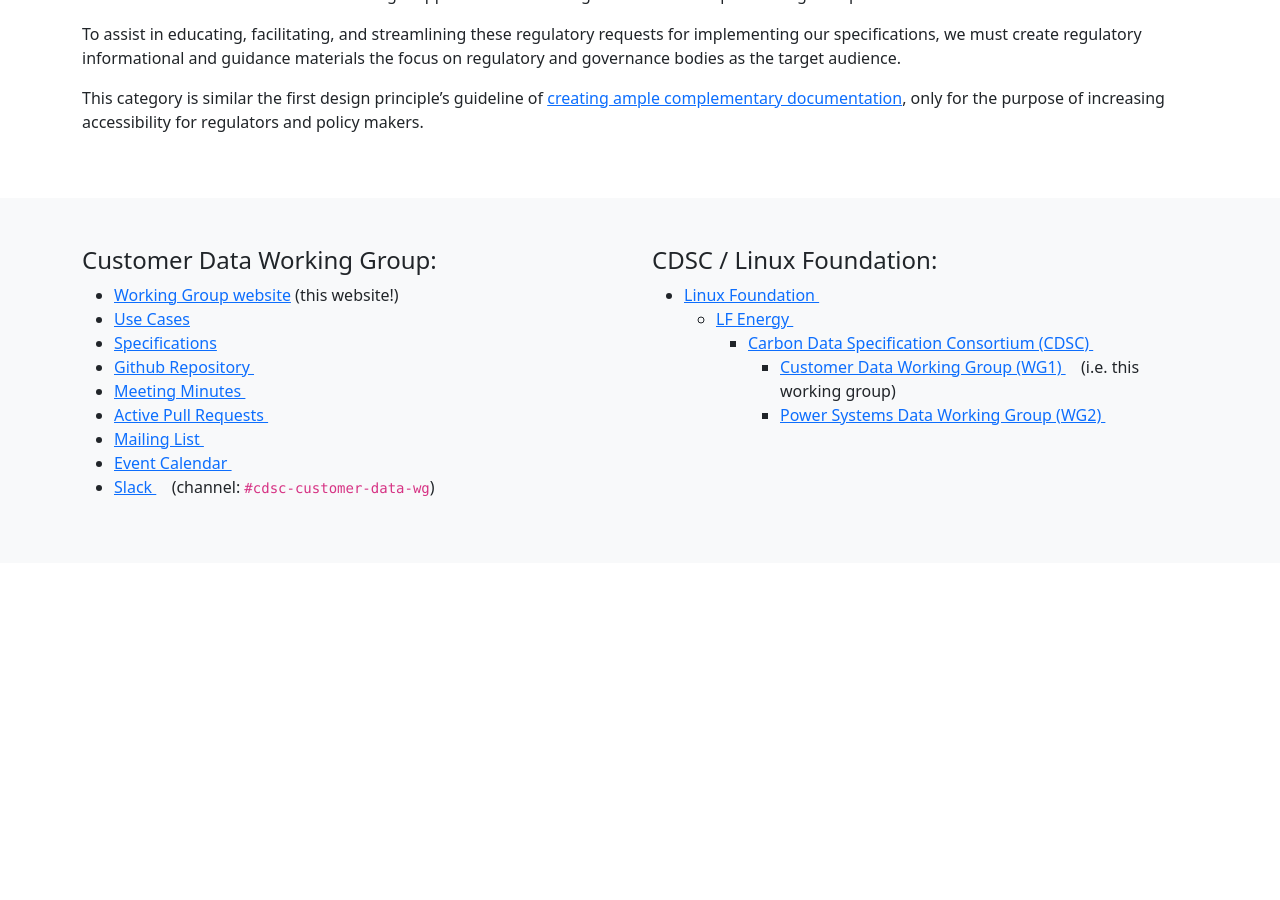
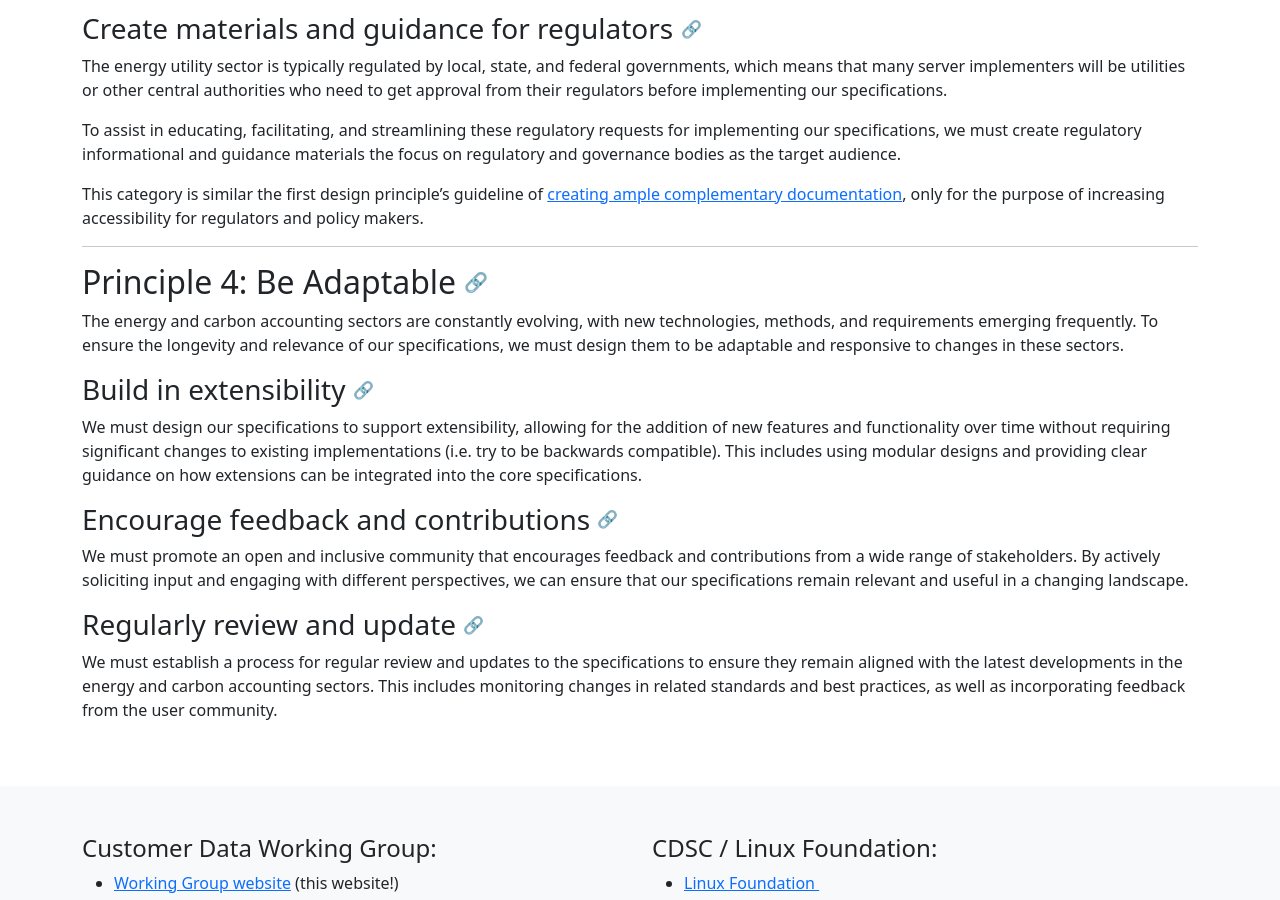
Before and after one commit to carbon-data-specification/Customer-Data, a Jekyll site: the page built from website/specs/design-principles.md, in a window 1280 px wide and 900 px high, scrolled down 3302 px. Built offline with Jekyll 4.4.1, drawn with Linux system fonts in a browser that asks for light colours; before the commit the page ends 3865 px from its top, so only the background shows below that; some of the changed text lies outside the part shown.

Commit message:
added new principle thanks to @greg-flexidao (https://github.com/carbon-data-specification/Customer-Data/pull/22#issuecomment-1506725037)

```diff
--- a/website/specs/design-principles.md
+++ b/website/specs/design-principles.md
@@ -25,6 +25,10 @@
 * [Principle 3: Be Realistic](#be-realistic)
   * [Don't assume a motivated implementer](#dont-assume-motivated-implementer)
   * [Create materials and guidance for regulators](#regulatory-guidance)
+* [Principle 4: Be Adaptable](#be-adaptable)
+  * [Build in extensibility](#build-in-extensibility)
+  * [Encourage feedback and contributions](#encourage-feedback)
+  * [Regularly review and update](#regularly-review-and-update)
 
 ---
 
@@ -202,3 +206,37 @@
 of [creating ample complementary documentation](#ample-documentation),
 only for the purpose of increasing accessibility for regulators and
 policy makers.
+
+---
+
+## Principle 4: Be Adaptable <a id="be-adaptable" href="#be-adaptable" class="permalink">🔗</a>
+
+The energy and carbon accounting sectors are constantly evolving,
+with new technologies, methods, and requirements emerging frequently.
+To ensure the longevity and relevance of our specifications, we must
+design them to be adaptable and responsive to changes in these sectors.
+
+### Build in extensibility <a id="build-in-extensibility" href="#build-in-extensibility" class="permalink">🔗</a>
+
+We must design our specifications to support extensibility, allowing
+for the addition of new features and functionality over time without
+requiring significant changes to existing implementations (i.e. try
+to be backwards compatible). This includes using modular designs and
+providing clear guidance on how extensions can be integrated into
+the core specifications.
+
+### Encourage feedback and contributions <a id="encourage-feedback" href="#encourage-feedback" class="permalink">🔗</a>
+
+We must promote an open and inclusive community that encourages
+feedback and contributions from a wide range of stakeholders. By
+actively soliciting input and engaging with different perspectives,
+we can ensure that our specifications remain relevant and useful in
+a changing landscape.
+
+### Regularly review and update <a id="regularly-review-and-update" href="#regularly-review-and-update" class="permalink">🔗</a>
+
+We must establish a process for regular review and updates to the
+specifications to ensure they remain aligned with the latest
+developments in the energy and carbon accounting sectors. This
+includes monitoring changes in related standards and best practices,
+as well as incorporating feedback from the user community.
```
